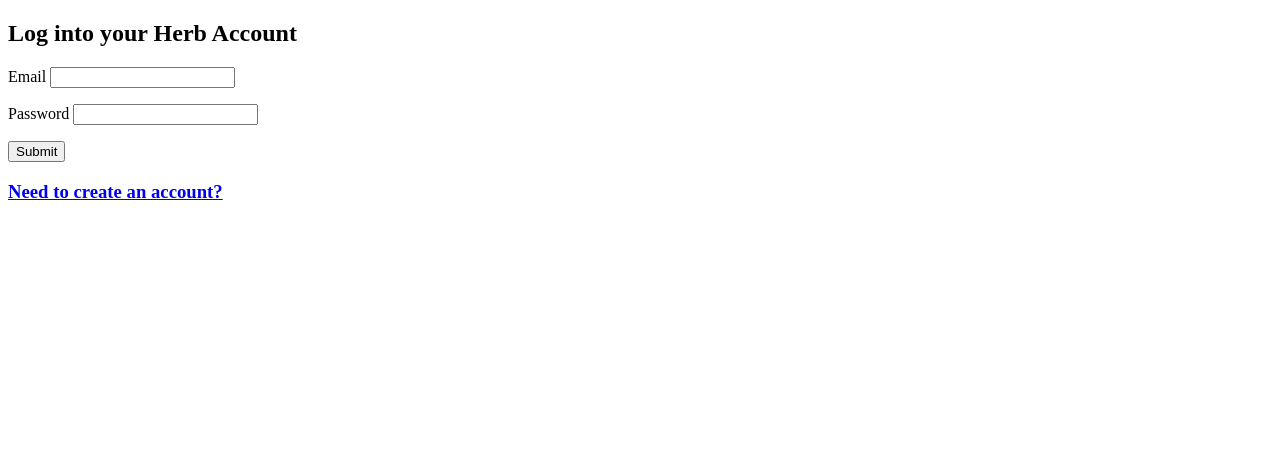
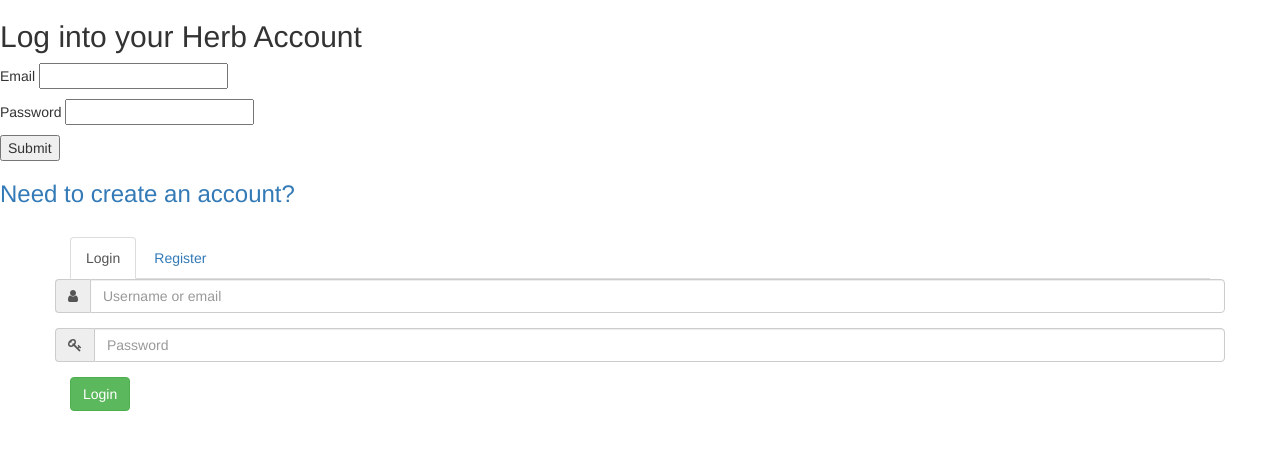
Before and after one commit to cdelieto1/herbmates_flask, a Flask app: page /login in a window 1280 px wide. Shown: the top 450 px of the page. Run offline with Flask 2, Linux system fonts and the light colour scheme; some libraries are stand-ins or nearby versions.

Commit message:
Login and registration consolidated. Data passes through modals now. Finish looping through completed orders in template next.

```diff
--- a/model.py
+++ b/model.py
@@ -35,7 +35,7 @@ class User(db.Model):
     password = db.Column(db.String(10), nullable=False)
     fname = db.Column(db.String(20), nullable=False)
     lname = db.Column(db.String(20), nullable=False)
-    mobile_number = db.Column(db.Text, nullable=True)
+    mobile_number = db.Column(db.Text, nullable=False)
     complex_id = db.Column(db.Integer, db.ForeignKey('complexes.complex_id'), nullable=False)
 
     # Backrefs
@@ -71,7 +71,8 @@ class Inventory(db.Model):
     user_id = db.Column(db.Integer, db.ForeignKey('users.user_id'), nullable=False)
     pickup_user_id = db.Column(db.Integer, nullable=True)
     listing_date = db.Column(db.DateTime, nullable=False)
-    # Status: 0=incative/delisted, 1=active/listed, 2=pending, 3=pickup read, 4=completed
+    # Status: 0=inative/delisted, 1=active/listed, 2=pending, 3=pickup read, 4=completed
+    # define 0-4 more clearly. 10 person team and they inherit the system. create a status table w/ foreignkey
     status = db.Column(db.Integer, nullable=False)
     #user_herb_descript = db.Column(db.String(200), nullable=True)
     pickup_instructions = db.Column(db.String(200), nullable=True)
--- a/server.py
+++ b/server.py
@@ -37,13 +37,11 @@ def homepage():
         return redirect('/logout')
 
     inventory = crud.get_herbs_in_inventory(user.complex_id, user.user_id)
-    print('Print inventory below')
-    print(inventory)
-    print('>>>>>>>>>>>>>>>')
-
     inventory_count = inventory.count()
 
-    return render_template('homepage.html', user=user, inventory_count=inventory_count, inventory=inventory)
+    orders = crud.get_completed_orders(user.complex_id)
+
+    return render_template('homepage.html', user=user, inventory_count=inventory_count, inventory=inventory, orders=orders)
 
 
 @app.route('/signup', methods=['GET', 'POST'])
@@ -57,7 +55,6 @@ def register_user():
         email = request.form.get('email')
         password = request.form.get('password')
         confirm_password = request.form.get('confirm_password')
-
         complex_id = request.form.get('complex')
         #print('>>>>>>>>>>>>>>>>>>>>>>>')
         #print(complex_id)
@@ -175,13 +172,12 @@ def update_inventory_status():
 
     if inventory:
 
-        if task == 'pickup' and inventory.status == 1 and inventory.user_id != user_id: # can't book my own herb
+        if task == 'pickup' and inventory.status == 1 and inventory.user_id != user_id: # can't book my own herb.
             inventory.pickup_user_id = user_id
             inventory.status = 2
-            inventory.last_update = datetime.now()
-            inventory.update_id = user_id
 
             # TODO last feature: notify inventory.user_id with email/txt pickup request
+            # Christina says the user_id could be 500 error. Handle a bad input. Look into the flask library for requests.
 
 
         elif task == 'ready' and inventory.status == 2 and inventory.user_id == user_id: # only person who posted it can update pickup instructions and make it available
@@ -190,30 +186,27 @@ def update_inventory_status():
 
             inventory.status = 3
             inventory.pickup_instructions = pickup_instructions # from FE
-            inventory.last_update = datetime.now()
-            inventory.update_id = user_id
 
             # TODO: notify inventory.pickup_user_id with email/txt incl. pickup instructions
 
         elif task == 'complete' and inventory.status == 3 and inventory.pickup_user_id == user_id: # only person that requested it can complete pckup
-
             inventory.status = 4
-            inventory.last_update = datetime.now()
-            inventory.update_id = user_id
 
             # TODO: notify inventory.user_id with email/txt completed msg
 
 
-        elif task == 'delete' and inventory.status == 1 and inventory.user_id == user_id: # only currently active item (non requtested) and person that posted it can delete a listing
+        elif task == 'delete' and inventory.status == 1 and inventory.user_id == user_id: # only currently active item (non requested) and person that posted it can delete a listing
+            inventory.status = 0
 
-            inventory.status = 0
-            inventory.last_update = datetime.now()
-            inventory.update_id = user_id
+        elif task == 'cancel' and inventory.status == 2 and inventory.pickup_user_id == user_id:
+            inventory.status = 1
 
         else:
             # non-valid task was passed
             return 'bad request!', 404
 
+        inventory.last_update = datetime.now()
+        inventory.update_id = user_id
         db.session.commit()
         return 'success', 200
 
--- a/templates/base.html
+++ b/templates/base.html
@@ -2,14 +2,16 @@
 <html>
   <head>
     <meta charset="utf-8">
-    <meta name="viewport" content="width=device-width">
+    <meta name="viewport" content="width=device-width, initial-scale=1">
     <link rel="stylesheet"
           href="http://maxcdn.bootstrapcdn.com/bootstrap/3.3.4/css/bootstrap.css"/>
     <link rel="stylesheet" href="/static/css/site.css"/>
+
     <script
       src="https://code.jquery.com/jquery-3.5.1.min.js"
       integrity="sha256-9/aliU8dGd2tb6OSsuzixeV4y/faTqgFtohetphbbj0="
       crossorigin="anonymous"></script>
+    <script src="https://cdn.jsdelivr.net/npm/sweetalert2@9"></script>
     <script src="/static/js/base.js"></script>
 
     <title>
--- a/templates/login.html
+++ b/templates/login.html
@@ -1,9 +1,14 @@
 <!doctype html>
 <html>
   <head>
+    <body>
     <meta charset="utf-8">
     <meta name="viewport" content="width=device-width">
     <title>Log-in to your Herbmates account </title>
+    <link href="https://maxcdn.bootstrapcdn.com/bootstrap/3.3.5/css/bootstrap.min.css"
+    rel="stylesheet" type="text/css">
+    <link href="http://netdna.bootstrapcdn.com/font-awesome/4.0.3/css/font-awesome.min.css"
+    rel="stylesheet" type="text/css">
 
     <h2>Log into your Herb Account</h2>
 
@@ -28,7 +33,85 @@
     </p>
 
     <p>
-      <h3><a href="/signup">Need to create an account?</a>
+      <h3><a href="/signup">Need to create an account?</a></h3>
     </p>
 
   </form>
+
+<body>
+    <br>
+    <div class="row">
+        <div class="container">
+            <div class="login-register-form-section">
+                <ul class="nav nav-tabs" role="tablist">
+                    <li class="active"><a href="#login" data-toggle="tab">Login</a></li>
+                    <li><a href="#register" data-toggle="tab">Register</a></li>
+                </ul>
+                <div class="tab-content">
+                    <div role="tabpanel" class="tab-pane fade in active" id="login">
+                        <form class="form-horizontal" method="post" action="">
+                            <div class="form-group " >
+                                <div class="input-group">
+                                    <div class="input-group-addon"><i class="fa fa-user"></i></div>
+                                    <input type="text" name="login_email" class="form-control" placeholder="Username or email" required="required" value="">
+                                </div>
+                            </div>
+                            <div class="form-group ">
+                                <div class="input-group">
+                                    <div class="input-group-addon"><i class="fa fa-key"></i></div>
+                                    <input type="password" name="login_password" class="form-control" placeholder="Password" required="required">
+                                </div>
+                            </div>
+                            <input type="submit" value="Login" class="btn btn-success btn-custom">
+
+                        </form>
+                    </div>
+                    <div role="tabpanel" class="tab-pane fade" id="register">
+                        <form class="form-horizontal" method="post" action="">
+                            <div class="form-group ">
+                                <div class="input-group">
+                                    <div class="input-group-addon"><i class="fa fa-user"></i></div>
+                                    <input type="text" name="register_username" class="form-control" placeholder="Username" required="required" value="">
+                                </div>
+                            </div>
+                            <div class="form-group ">
+                                <div class="input-group">
+                                    <div class="input-group-addon"><i class="fa fa-male"></i></div>
+                                    <input type="text" name="register_fullname" class="form-control" placeholder="Full name" required="required" value="">
+                                </div>
+                            </div>
+                            <div class="form-group ">
+                                <div class="input-group">
+                                    <div class="input-group-addon"><i class="fa fa-envelope"></i></div>
+                                    <input type="email" name="register_email" class="form-control" placeholder="Email" required="required" value="">
+                                </div>
+                            </div>
+                            <div class="form-group ">
+                                <div class="input-group">
+                                    <div class="input-group-addon"><i class="fa fa-lock"></i></div>
+                                    <input type="password" name="register_password" class="form-control" placeholder="Password" required="required">
+                                </div>
+                            </div>
+                            <div class="form-group ">
+                                <div class="input-group">
+                                    <div class="input-group-addon"><i class="fa fa-lock"></i></div>
+                                    <input type="password" name="register_cpassword" class="form-control" placeholder="Confirm Password" required="required">
+                                </div>
+                            </div>
+                            <div class="form-group ">
+                                <div class="input-group">
+                                    <div class="input-group-addon"><i class="fa fa-phone"></i></div>
+                                    <input type="number" name="mobile_number" class="form-control" placeholder="Enter Mobile Number" required="required">
+                                </div>
+                            </div>
+                            <input type="submit" value="Register" class="btn btn-success btn-custom">
+                        </form>
+                    </div>
+                </div>
+            </div>
+        </div>
+    </div>
+<script src="https://ajax.googleapis.com/ajax/libs/jquery/2.1.3/jquery.min.js"></script>
+<script type="text/javascript" src="https://maxcdn.bootstrapcdn.com/bootstrap/3.3.5/js/bootstrap.min.js"></script>
+</html>
+</body>
```
Also changed, not shown: crud.py (+16 -2 lines), static/css/site.css (+10 -2 lines), static/js/base.js (+89 -8 lines), templates/homepage.html (+14 -6 lines).
